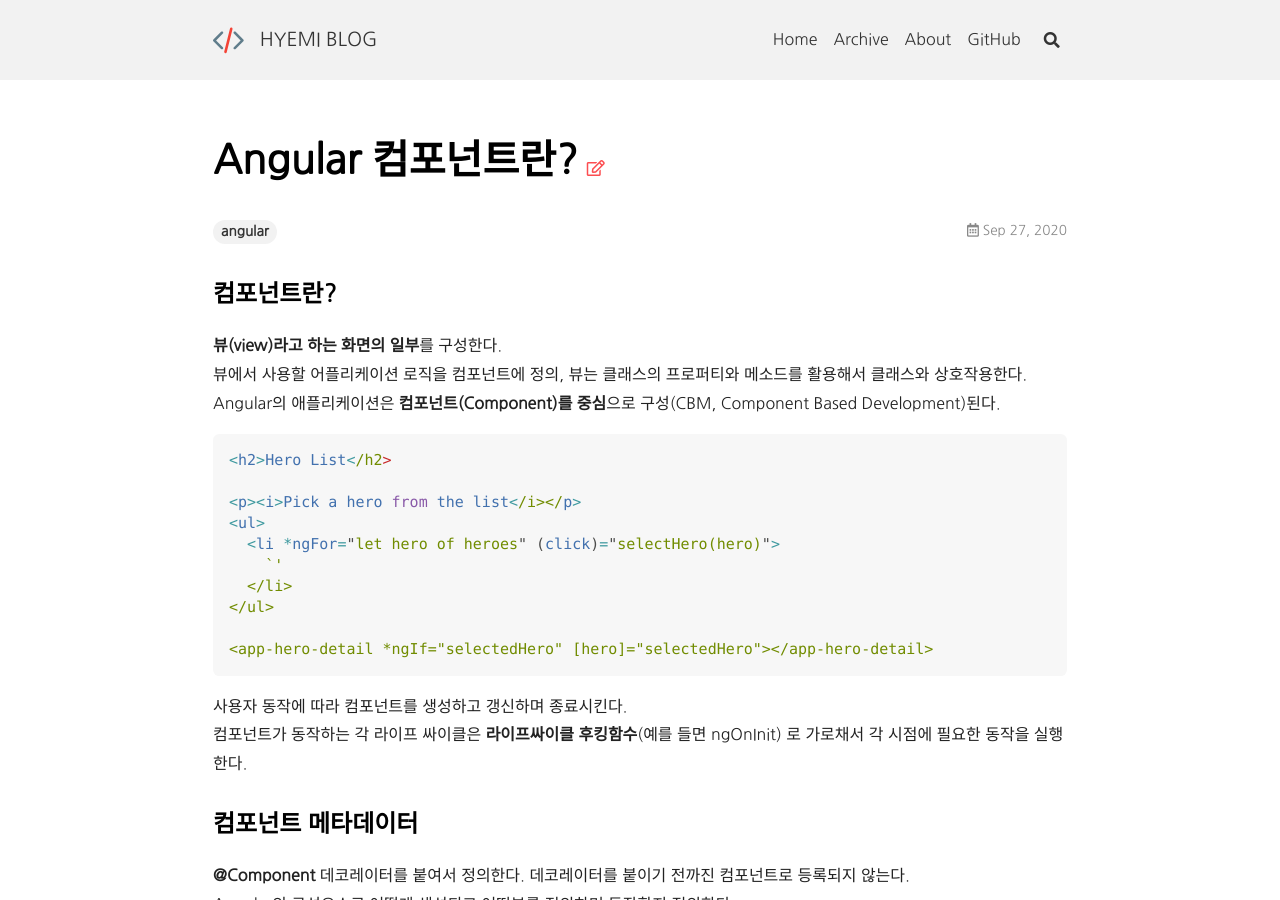
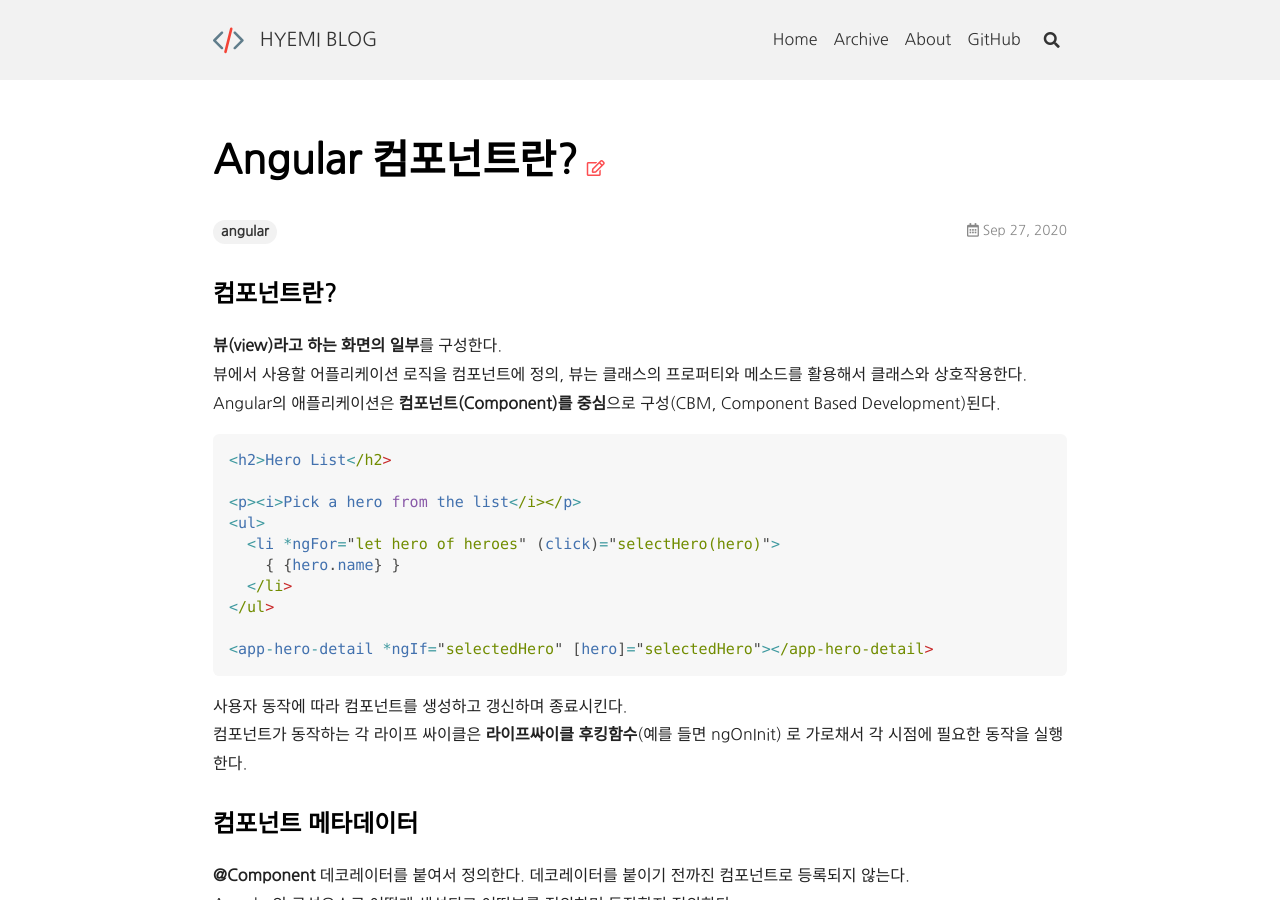
Before and after one commit to hhyemi/hhyemi.github.io, a Jekyll site: the page built from _posts/2020-09-27-0927.md, in a window 1280 px wide and 900 px high. Built offline with Jekyll 4.4.1, drawn with Linux system fonts in a browser that asks for light colours; nearby versions of some CDN libraries; comment, search, counter and statistics services are not loaded; some of the changed text lies outside the part shown.

Commit message:
Update 2020-09-27-0927.md

````diff
--- a/_posts/2020-09-27-0927.md
+++ b/_posts/2020-09-27-0927.md
@@ -14,7 +14,7 @@ key: page-2009270920
 <p><i>Pick a hero from the list</i></p>
 <ul>
   <li *ngFor="let hero of heroes" (click)="selectHero(hero)">
-    `{{'hero.name`}}'
+    { {hero.name} }
   </li>
 </ul>
 
@@ -60,7 +60,7 @@ export class HeroListComponent implements OnInit {
 <p><i>Pick a hero from the list</i></p>
 <ul>
   <li *ngFor="let hero of heroes" (click)="selectHero(hero)">
-    {{hero.name}}
+    { {hero.name} }
   </li>
 </ul>
 
@@ -75,11 +75,11 @@ export class HeroListComponent implements OnInit {
 ### 데이터 바인딩
  ![Image Alt 텍스트](/assets/images/databinding.png)
 ```javascript
-<li>{{hero.name}}</li>
+<li>{ {hero.name} }</li>
 <app-hero-detail [hero]="selectedHero"></app-hero-detail>
 <li (click)="selectHero(hero)"></li>
 ```
-* ```{{hero.name}}``` 과 같이 <b>문자열 바인딩</b> 하면 컴포넌트의 hero.name 프로퍼티 값을 <li> 엘리먼트 안에 표시합니다.
+* ```{ {hero.name} }``` 과 같이 <b>문자열 바인딩</b> 하면 컴포넌트의 hero.name 프로퍼티 값을 <li> 엘리먼트 안에 표시합니다.
 
 * ```[hero]``` 와 같이 <b>프로퍼티 바인딩</b> 하면 부모 컴포넌트 HeroListComponent 에 있는 selectedHero 값을 자식 컴포넌트 HeroDetailComponent 의 hero 프로퍼티로 전달합니다.
 
@@ -103,7 +103,7 @@ Angular는 자동으로 javascript 이벤트 싸이클이 실행될 때마다
 애플리케이션 데이터가 템플릿 HTML에 표시될 때 원하는 형식을 지정할 수 있다. 파이프는 원래값을 입력받고 새로운 형식의 값을 반환하는 함수에 @Pipe 데코레이터를 사용해서 Angular에 등록한다.
 
 ##### 파이브 연산자 ```(|)``` 사용법
-```{{변환되는 값 | 파이프 이름}}``` <br/>
+```{ {변환되는 값 | 파이프 이름} }``` <br/>
 한 파이프의 결과는 다른 파이프로 전달하면서 체이닝할 수도 있다.
 
 ```javascript
````
